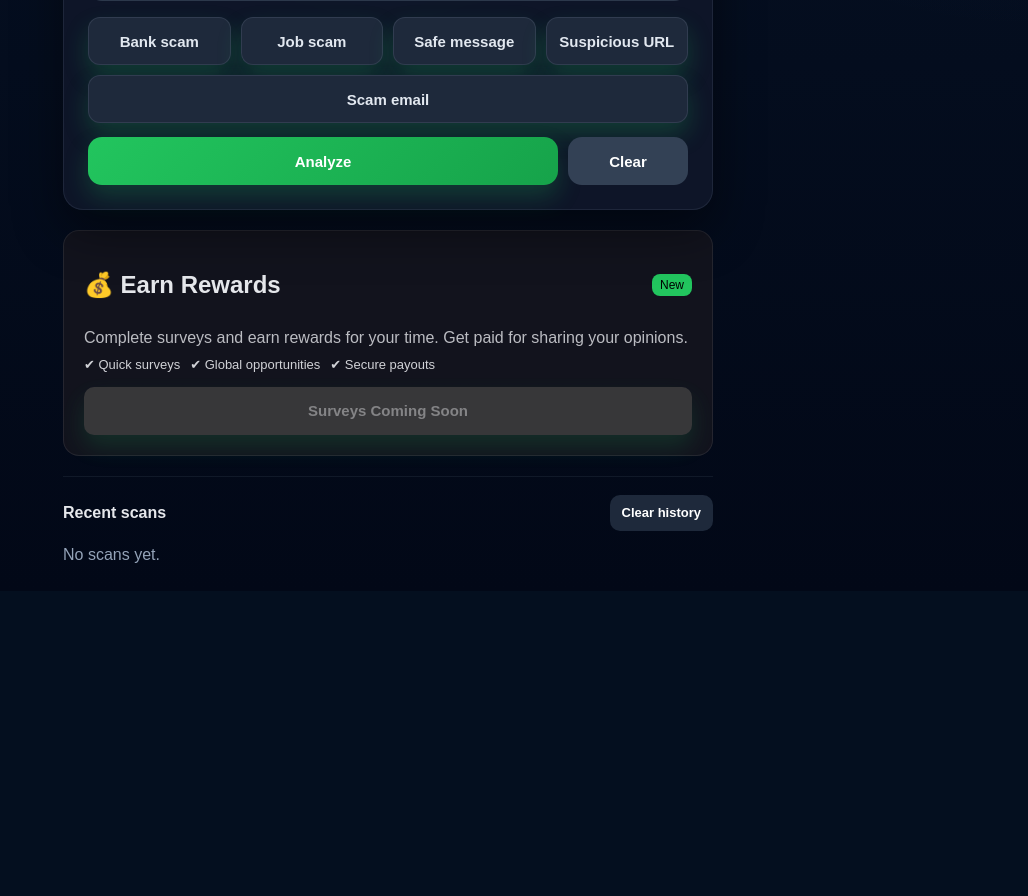
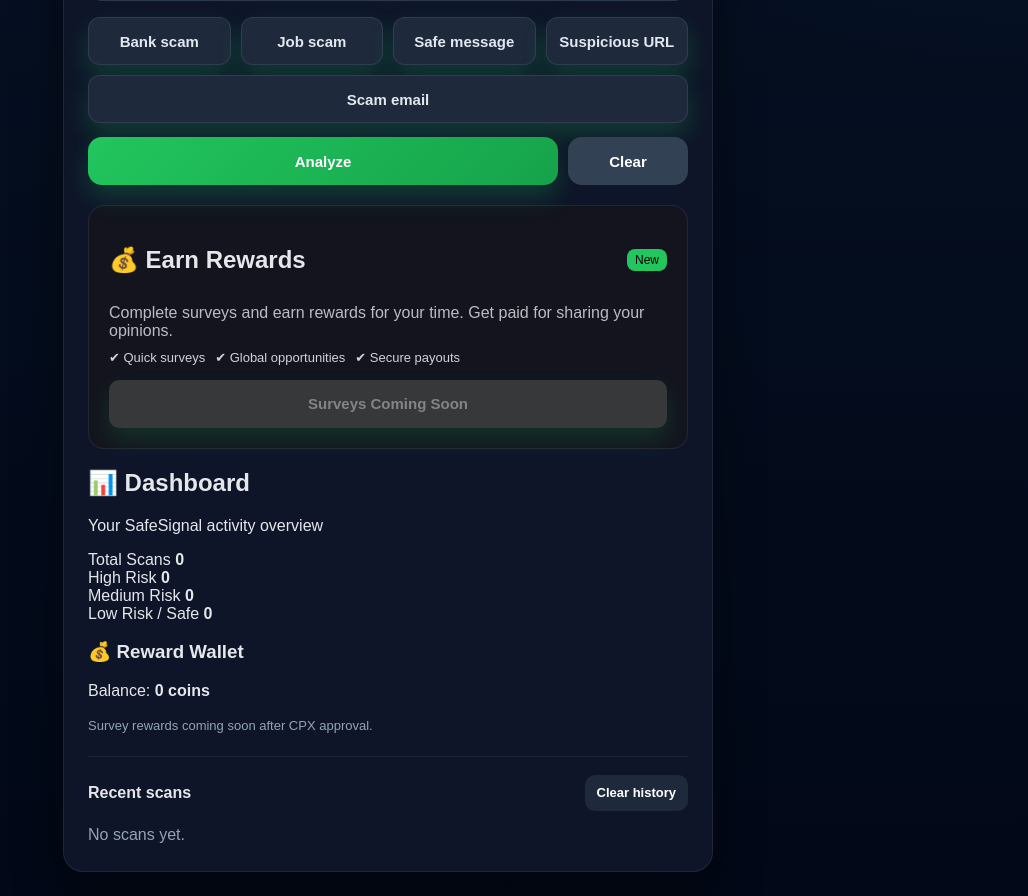
Before and after one commit to austinprinsloo32-netizen/safesignal, a Flask app: page / in a window 1280 px wide. Shown: the part 462-1358 px from the top of the page, without its empty margins (252-1280 px from the left). Before the commit the page ends 1025 px from the top, so only its background shows below. Run offline with Flask 3, Linux system fonts and the light colour scheme.

Commit message:
Fix HTML structure and add dashboard

```diff
--- a/templates/index.html
+++ b/templates/index.html
@@ -6,11 +6,13 @@
   <title>SafeSignal</title>
   <link rel="stylesheet" href="/static/style.css" />
 </head>
+
 <body>
   <div class="background-glow"></div>
 
   <main class="app-shell">
     <section class="card">
+
       <div class="header">
         <div class="logo-wrap">
           <span class="logo">🛡️</span>
@@ -185,11 +187,6 @@
         </div>
       </section>
 
-      <!-- KEEP EVERYTHING ABOVE THE SAME -->
-
-      </section>
-
-      <!-- ✅ NEW: EARN REWARDS SECTION -->
       <section id="earn" class="earn-section">
         <div class="earn-card">
           <div class="earn-header">
@@ -214,20 +211,56 @@
       </section>
 
       <section id="surveyWall" class="hidden">
-       <h2>🧾 Available Surveys</h2>
-      <div id="cpx-container"></div>
+        <h2>🧾 Available Surveys</h2>
+        <div id="cpx-container"></div>
       </section>
 
+      <section id="dashboard" class="dashboard-section">
+        <div class="dashboard-header">
+          <h2>📊 Dashboard</h2>
+          <p>Your SafeSignal activity overview</p>
+        </div>
+
+        <div class="dashboard-grid">
+          <div class="dash-card">
+            <span>Total Scans</span>
+            <strong id="totalScans">0</strong>
+          </div>
+
+          <div class="dash-card">
+            <span>High Risk</span>
+            <strong id="highRiskScans">0</strong>
+          </div>
+
+          <div class="dash-card">
+            <span>Medium Risk</span>
+            <strong id="mediumRiskScans">0</strong>
+          </div>
+
+          <div class="dash-card">
+            <span>Low Risk / Safe</span>
+            <strong id="lowRiskScans">0</strong>
+          </div>
+        </div>
+
+        <div class="wallet-card">
+          <h3>💰 Reward Wallet</h3>
+          <p>Balance: <strong id="rewardBalance">0 coins</strong></p>
+          <p class="helper-text">Survey rewards coming soon after CPX approval.</p>
+        </div>
+      </section>
 
       <section class="history-section">
         <div class="history-header">
           <h3>Recent scans</h3>
           <button class="small-btn" onclick="clearHistory()">Clear history</button>
         </div>
+
         <div id="historyList" class="history-list">
           <div class="empty-state">No scans yet.</div>
         </div>
       </section>
+
     </section>
   </main>
 
```
